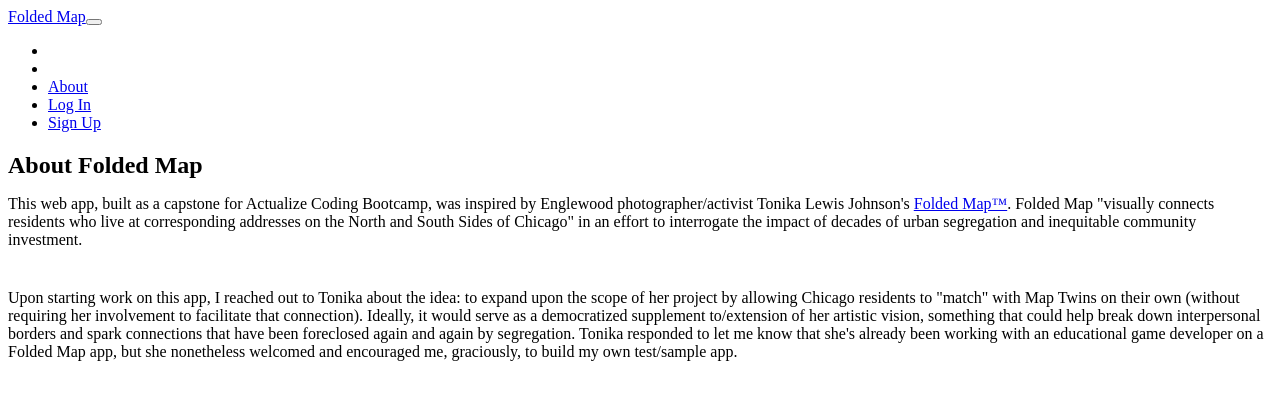
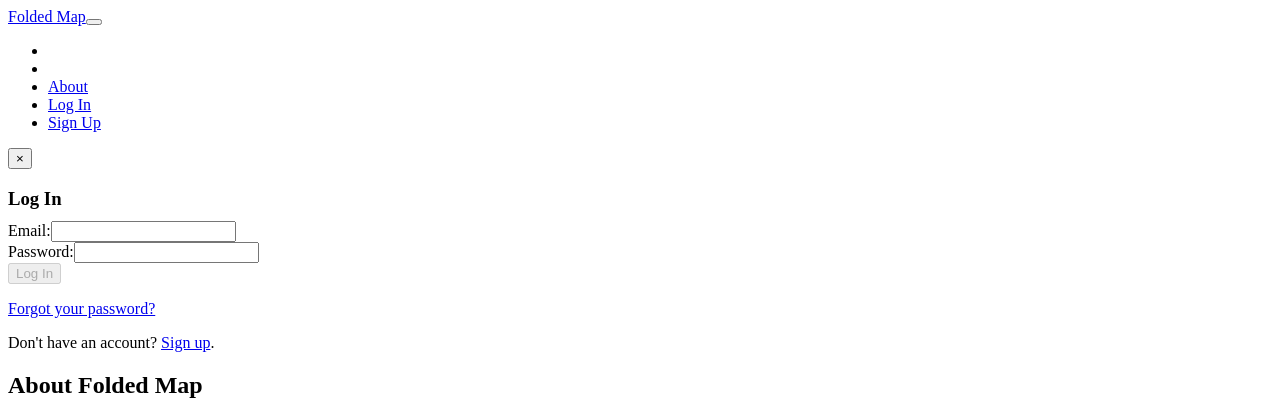
Before and after one commit to carlhauck/folded-map-vue-app, a Vue app: page /about in a window 1280 px wide. Shown: the top 402 px of the page. Built offline with nearby package versions, Linux system fonts and the light colour scheme; the HTML template or start-up script is replaced by a standard one.

Commit message:
makes login modal functional in About and Signup pages

```diff
--- a/src/views/About.vue
+++ b/src/views/About.vue
@@ -1,5 +1,43 @@
 <template>
   <div class="about">
+
+    <!-- Login modal -->
+    <div class="modal fade" id="loginModal" tabindex="-1" role="dialog" aria-hidden="false">
+      <div class="modal-dialog">
+        <div class="modal-content">
+          <div class="modal-header no-border-header text-center">
+            <button type="button" class="close" data-dismiss="modal" aria-label="Close" v-on:click="emptyErrors()">
+              <span aria-hidden="true">&times;</span>
+            </button>
+            <h3 class="modal-title text-center">Log In</h3>
+          </div>
+          <div class="modal-body">
+            <form v-on:submit.prevent="attemptLogin()">
+              <div class="form-group">
+                <label for="email">Email:</label>
+                <input type="email" class="form-control" id="email" v-model="email">
+              </div>
+              <div class="form-group">
+                <label for="password">Password:</label>
+                <input type="password" class="form-control" v-model="password">
+                <small class="form-text text-muted">{{ errors[0] }}</small>
+              </div>
+              <div v-if="!email || !password" class="form-group text-center">
+                <button type="submit" class="btn btn-primary btn-round disabled" disabled>Log In</button>
+              </div>
+              <div v-else class="form-group text-center">
+                <button type="submit" class="btn btn-primary btn-round">Log In</button>
+              </div>
+            </form>
+            <div class="modal-footer no-border-footer">
+              <p><span class="text-muted text-center"><a href="javascript:;">Forgot your password?</a></span></p>
+              <p><span class="text-muted text-center">Don't have an account? <span v-on:click="closeModal()"><router-link to="/signup">Sign up</router-link></span>.</span></p>
+            </div>
+          </div>
+        </div>
+      </div>
+    </div>
+
     <div class="section section-nude-gray">
       <div class="container container-tim">
         <div class="row">
@@ -122,14 +160,56 @@ ul {
 li {
   padding-bottom: 0.75em;
 }
+.disabled {
+  z-index: -1;
+}
+.modal-footer {
+  justify-content: center;
+}
+.modal-footer p {
+  padding-bottom: 0;
+}
 </style>
 
 <script>
+import axios from "axios";
 export default {
   data: function () {
-    return {};
+    return {
+      email: "",
+      password: "",
+      errors: [],
+    };
   },
   created: function () {},
-  methods: {},
+  methods: {
+    attemptLogin: function () {
+      var params = {
+        email: this.email,
+        password: this.password,
+      };
+      axios
+        .post("/api/sessions", params)
+        .then((response) => {
+          axios.defaults.headers.common["Authorization"] =
+            "Bearer " + response.data.jwt;
+          this.closeModal();
+          localStorage.setItem("jwt", response.data.jwt);
+          localStorage.setItem("user_id", response.data.user_id);
+          this.$router.push("/community");
+        })
+        .catch((error) => {
+          this.errors = ["Invalid email or password."];
+          this.email = "";
+          this.password = "";
+        });
+    },
+    emptyErrors: function () {
+      this.errors = [];
+    },
+    closeModal: function () {
+      $("#loginModal").modal("toggle");
+    },
+  },
 };
 </script>
--- a/src/views/Home.vue
+++ b/src/views/Home.vue
@@ -58,6 +58,9 @@
 .modal-footer {
   justify-content: center;
 }
+.disabled {
+  z-index: -1;
+}
 </style>
 
 <script>
--- a/src/views/Signup.vue
+++ b/src/views/Signup.vue
@@ -1,5 +1,43 @@
 <template>
   <div class="signup">
+
+    <!-- Login modal -->
+    <div class="modal fade" id="loginModal" tabindex="-1" role="dialog" aria-hidden="false">
+      <div class="modal-dialog">
+        <div class="modal-content">
+          <div class="modal-header no-border-header text-center">
+            <button type="button" class="close" data-dismiss="modal" aria-label="Close" v-on:click="emptyErrors()">
+              <span aria-hidden="true">&times;</span>
+            </button>
+            <h3 class="modal-title text-center">Log In</h3>
+          </div>
+          <div class="modal-body">
+            <form v-on:submit.prevent="attemptLogin()">
+              <div class="form-group">
+                <label for="email">Email:</label>
+                <input type="email" class="form-control" id="email" v-model="loginEmail">
+              </div>
+              <div class="form-group">
+                <label for="password">Password:</label>
+                <input type="password" class="form-control" v-model="loginPassword">
+                <small class="form-text text-muted">{{ errors[0] }}</small>
+              </div>
+              <div v-if="!loginEmail || !loginPassword" class="form-group text-center">
+                <button type="submit" class="btn btn-primary btn-round disabled" disabled>Log In</button>
+              </div>
+              <div v-else class="form-group text-center">
+                <button type="submit" class="btn btn-primary btn-round">Log In</button>
+              </div>
+            </form>
+            <div class="modal-footer no-border-footer">
+              <p><span class="text-muted text-center"><a href="javascript:;">Forgot your password?</a></span></p>
+              <p><span class="text-muted text-center">Don't have an account? <span v-on:click="closeModal()"><router-link to="/signup">Sign up</router-link></span>.</span></p>
+            </div>
+          </div>
+        </div>
+      </div>
+    </div>
+
     <div class="section section-gray">
       <div class="container container-tim">
         <div class="row">
@@ -113,6 +151,9 @@
 .disabled {
   z-index: -1;
 }
+.modal-footer {
+  justify-content: center;
+}
 </style>
 
 <script>
@@ -151,6 +192,9 @@ export default {
       passwordConfirmation: "",
       checkbox: "",
       errors: [],
+      loginEmail: "",
+      loginPassword: "",
+      loginErrors: "",
     };
   },
   methods: {
@@ -175,6 +219,33 @@ export default {
           this.errors = error.response.data.errors;
         });
     },
+    attemptLogin: function () {
+      var params = {
+        email: this.loginEmail,
+        password: this.loginPassword,
+      };
+      axios
+        .post("/api/sessions", params)
+        .then((response) => {
+          axios.defaults.headers.common["Authorization"] =
+            "Bearer " + response.data.jwt;
+          this.closeModal();
+          localStorage.setItem("jwt", response.data.jwt);
+          localStorage.setItem("user_id", response.data.user_id);
+          this.$router.push("/community");
+        })
+        .catch((error) => {
+          this.loginErrors = ["Invalid email or password."];
+          this.loginEmail = "";
+          this.loginPassword = "";
+        });
+    },
+    emptyErrors: function () {
+      this.loginErrors = [];
+    },
+    closeModal: function () {
+      $("#loginModal").modal("toggle");
+    },
   },
 };
 </script>
```
